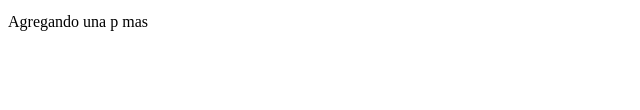
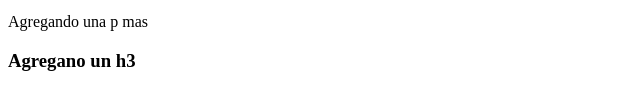
Before and after one commit to PABLOUJIJIJA/pr-ctica-curso, a plain HTML site: page index.html in a window 1280 px wide. Shown: the part 148-258 px from the top of the page, without its empty margins (0-640 px from the left). Drawn offline with Linux system fonts and the light colour scheme.

Commit message:
Agregando un h3

```diff
--- a/index.html
+++ b/index.html
@@ -10,6 +10,7 @@
     <h2>MELIS GONZALEZ</h2>
     <p>Isabella Ojeda</p>
     <p>Agregando una p mas </p>
+    <h3>Agregano un h3</h3>
 </body>
 
 </html>
```
